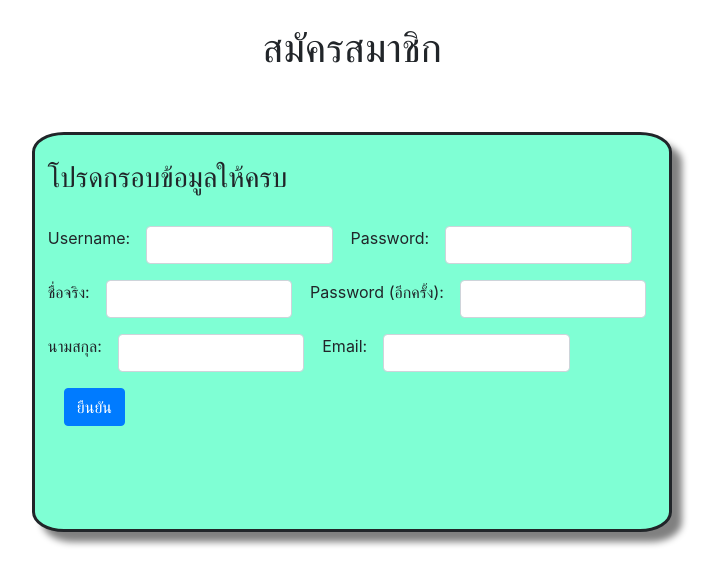
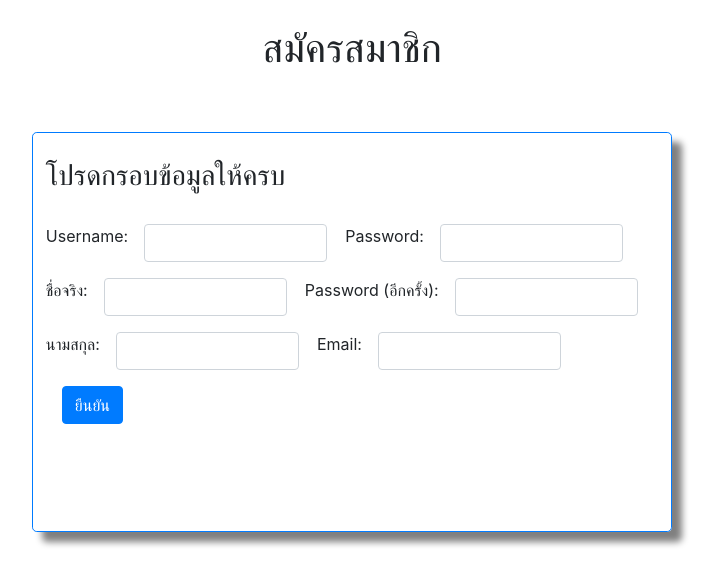
Before and after one commit to 61070055/Mini-Project-Webpro, a Django app: page /register/ in a window 1280 px wide. Shown: the part 68-652 px from the top of the page, without its empty margins (288-1006 px from the left). Run offline with Django 3.2, Linux system fonts and the light colour scheme; some libraries are stand-ins or nearby versions.

Commit message:
update css html

```diff
--- a/Second_hand_Books/Board/templates/Board/create.html
+++ b/Second_hand_Books/Board/templates/Board/create.html
@@ -3,7 +3,7 @@
     <div class="container">
         <h1 style="text-align: center;">สร้างห้อง ซื้อ-ขาย</h1>
         <br/><br/>
-        <div style="border-style: solid; border-radius: 5%; position: fixed; top: 50%; left: 50%; transform: translate(-50%, -50%); width: 50%; height: 50%; padding-left: 1%; padding-top: 2%; background-color: aquamarine; box-shadow: 10px 10px 7px gray;">
+        <div class="col rounded-lg border border-primary" style="position: fixed; top: 50%; left: 50%; transform: translate(-50%, -50%); width: 50%; height: 50%; padding-left: 1%; padding-top: 2%; box-shadow: 10px 10px 7px gray;">
         <h3>โปรดกรอบข้อมูลให้ครบ</h3><br>
         <form method="POST" action="{% url 'create' %}" enctype="multipart/form-data">
         {% csrf_token %}
--- a/Second_hand_Books/templates/login.html
+++ b/Second_hand_Books/templates/login.html
@@ -15,7 +15,7 @@
                 <input type="password" class="form-control ml-3" id="password"
                     name="password" value="{{password}}">
             </div>
-            <button type="submit" class="btn btn-primary ml-3">Login</button>
+            <button type="submit" class="btn btn-primary ml-3">เข้าสู่ระบบ</button>
             {% if error %}
             <p style="text-align: center; color: red;"><b>{{ error }}</b><p>
             {% endif %}
--- a/Second_hand_Books/templates/register.html
+++ b/Second_hand_Books/templates/register.html
@@ -3,7 +3,7 @@
     <div class="container">
         <h1 style="text-align: center;">สมัครสมาชิก</h1>
         <br/><br/>
-        <div style="border-style: solid; border-radius: 5%; position: fixed; top: 50%; left: 50%; transform: translate(-50%, -50%); width: 50%; height: 50%; padding-left: 1%; padding-top: 2%; background-color: aquamarine; box-shadow: 10px 10px 7px gray;">
+        <div class="col rounded-lg border border-primary" style="position: fixed; top: 50%; left: 50%; transform: translate(-50%, -50%); width: 50%; height: 50%; padding-left: 1%; padding-top: 2%; box-shadow: 10px 10px 7px gray;">
         <h3>โปรดกรอบข้อมูลให้ครบ</h3><br>
         <form method="POST" action="{% url 'register' %}">
         {% csrf_token %}
```
